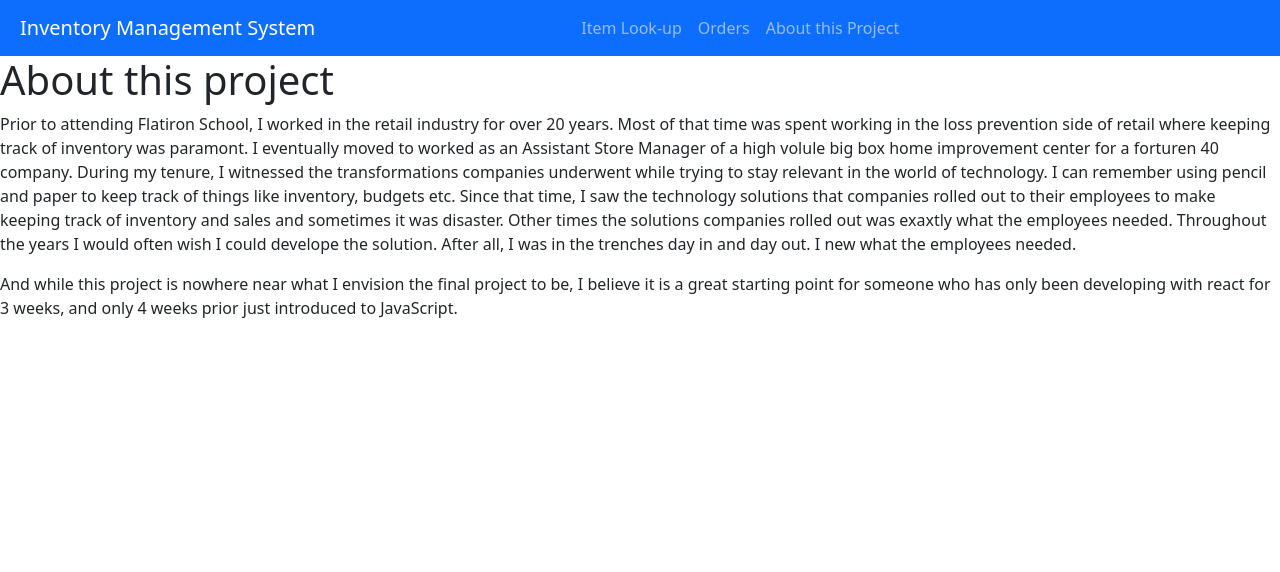
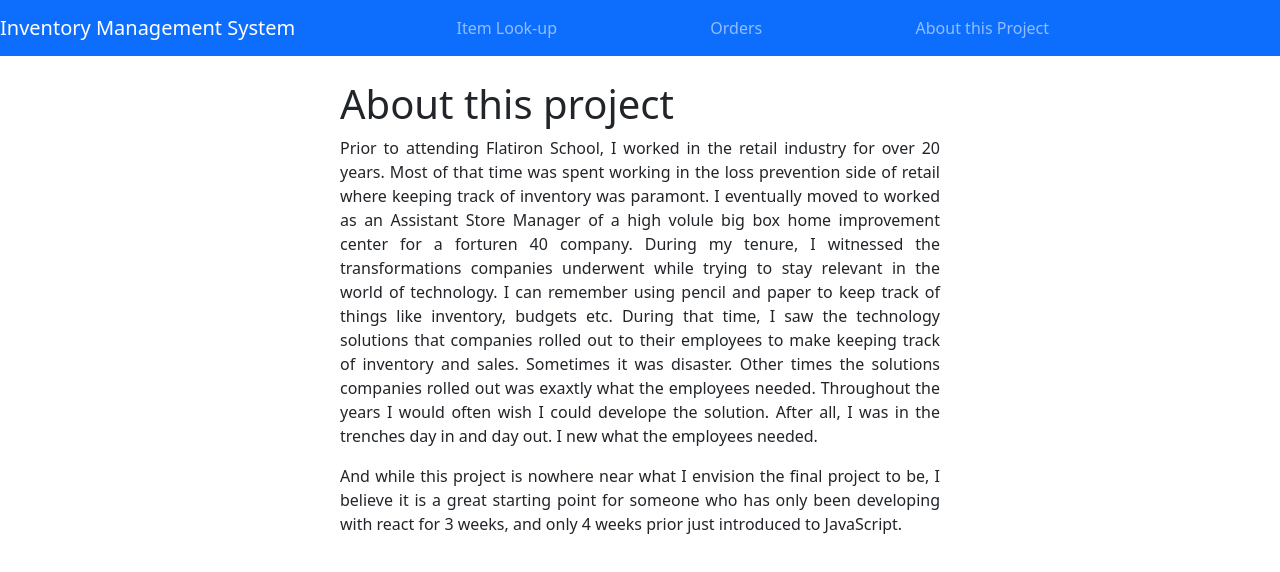
Before and after one commit to Daddaworm/Inventory-Management-System, a React (Create React App) app: page /About in a window 1280 px wide. Shown: the top 572 px of the page. Built offline with nearby package versions, Linux system fonts and the light colour scheme.

Commit message:
Adjusted orders tables

```diff
--- a/db.json
+++ b/db.json
@@ -30,32 +30,20 @@
   ],
   "orders": [
     {
-      "id": 1,
-      "item_number": "",
-      "name": "",
-      "description": "",
-      "image_url": "",
-      "quantity_ordered": ""
-    },
-    {
-      "quantity_ordered": "5",
-      "id": 2
+      "item_number": "600603216237",
+      "name": "Insignia Accessories for Apple Airpods",
+      "description": "Accessories for Apple Airpods",
+      "image_url": "https://www.adorama.com/images/Large/acmv7n2amaa.jpg",
+      "quantity_ordered": "1",
+      "id": 1
     },
     {
       "item_number": "041333703640",
       "name": "Duracell 9v 4-pack batteries",
       "description": "Duracell 9 volt 4-pack of batteries",
       "image_url": "https://m.media-amazon.com/images/I/712WtFmX2eL._AC_SL1500_.jpg",
-      "quantity_ordered": "1",
-      "id": 3
-    },
-    {
-      "item_number": "041333703640",
-      "name": "Duracell 9v 4-pack batteries",
-      "description": "Duracell 9 volt 4-pack of batteries",
-      "image_url": "https://m.media-amazon.com/images/I/712WtFmX2eL._AC_SL1500_.jpg",
-      "quantity_ordered": "5",
-      "id": 4
+      "quantity_ordered": "2",
+      "id": 2
     }
   ]
 }
--- a/src/App.css
+++ b/src/App.css
@@ -1,17 +1,9 @@
-/* * {
-  margin: 0;
-  width: 100%;
-  padding: 0;
-} */
 
-.navbar-brand {
-  padding-left: 20px;
-}
 
 .mr-auto {
-  justify-content: flex-end;
+  justify-content: space-evenly;
   display: flex;
-  min-width: 45vw;
+  min-width: 69vw;
 }
 
 .form-control {
@@ -61,6 +53,13 @@
   height: 100px;
 }
 
+.about-div {
+  margin: auto;
+  text-align: justify;
+  width: 600px;
+  height: 600px;
+}
+
 /* below is styling for table */
 .users {
   table-layout: fixed;
@@ -72,14 +71,23 @@
   width: 10%;
 }
 .row-name {
-  width: 40%;
-}
-.row-job {
   width: 30%;
 }
-.row-email {
-  width: 20%;
+.row-description {
+  width: 30%;
 }
+.row-qty {
+  width: 10%;
+}
+
+.row-price {
+  width: 10%;
+}
+
+.row-image {
+  width: 10%;
+}
+
 .users td {
   white-space: nowrap;
   overflow: hidden;
--- a/src/Components/About.js
+++ b/src/Components/About.js
@@ -6,8 +6,9 @@ class About extends React.Component {
         return(
             <div>
                 <div className='about-div'>
+                    <br/>
                 <h1>About this project</h1>
-                <p>Prior to attending Flatiron School, I worked in the retail industry for over 20 years.  Most of that time was spent working in the loss prevention side of retail where keeping track of inventory was paramont.  I eventually moved to worked as an Assistant Store Manager of a high volule big box home improvement center for a forturen 40 company.  During my tenure, I witnessed the transformations companies underwent while trying to stay relevant in the world of technology.  I can remember using pencil and paper to keep track of things like inventory, budgets etc.  Since that time, I saw the technology solutions that companies rolled out to their employees to make keeping track of inventory and sales and sometimes it was disaster.  Other times the solutions companies rolled out was exaxtly what the employees needed.  Throughout the years I would often wish I could develope the solution.  After all, I was in the trenches day in and day out.  I new what the employees needed.  </p>
+                <p>Prior to attending Flatiron School, I worked in the retail industry for over 20 years.  Most of that time was spent working in the loss prevention side of retail where keeping track of inventory was paramont.  I eventually moved to worked as an Assistant Store Manager of a high volule big box home improvement center for a forturen 40 company.  During my tenure, I witnessed the transformations companies underwent while trying to stay relevant in the world of technology.  I can remember using pencil and paper to keep track of things like inventory, budgets etc.  During that time, I saw the technology solutions that companies rolled out to their employees to make keeping track of inventory and sales. Sometimes it was disaster.  Other times the solutions companies rolled out was exaxtly what the employees needed.  Throughout the years I would often wish I could develope the solution.  After all, I was in the trenches day in and day out.  I new what the employees needed.  </p>
 
                 <p>And while this project is nowhere near what I envision the final project to be, I believe it is a great starting point for someone who has only been developing with react for 3 weeks, and only 4 weeks prior just introduced to JavaScript.</p>
 
@@ -16,5 +17,4 @@ class About extends React.Component {
         )
     }
 }
-
 export default About
--- a/src/Components/FlipCard.js
+++ b/src/Components/FlipCard.js
@@ -2,11 +2,7 @@ import FlipCardBack from './FlipCardBack'
 import FlipCardFront from './FlipCardFront'
 import './flipcard.css'
 
-
-
-
 const FlipCard = (props) => {
-
 
     return (
         <div class="flip-card">
@@ -16,6 +12,5 @@ const FlipCard = (props) => {
             </div>
         </div>
     )
-
 }
 export default FlipCard
--- a/src/Components/FlipCardBack.js
+++ b/src/Components/FlipCardBack.js
@@ -1,9 +1,7 @@
 import React, { useState } from "react"
 
 
-
 const FlipCardBack = (props) => {
-
 
     const [orderQty, setOrderQty] = useState('')
 
@@ -36,7 +34,6 @@ const FlipCardBack = (props) => {
         .then(data => console.log(data))
     }
 
-
     const handleClick = (e) => {
         e.preventDefault()
         const value = e.target.value
@@ -66,7 +63,6 @@ const FlipCardBack = (props) => {
                 <input type='submit' value='Add to order' ></input>
             </form>
             <br/>
-
             <form>
                 <h4>Adjust Inventory</h4>
                 <button onClick={handleClick} value='-'> - </button>
@@ -76,5 +72,4 @@ const FlipCardBack = (props) => {
         </div>
     )
 }
-
 export default FlipCardBack
--- a/src/Components/FlipCardFront.js
+++ b/src/Components/FlipCardFront.js
@@ -2,8 +2,6 @@ import React from 'react'
 
 
 const FlipCardFront = (props) => {
-
-
 
     return (
         <div className="flip-card-front">
@@ -24,5 +22,4 @@ const FlipCardFront = (props) => {
         </div>
     )
 }
-
 export default FlipCardFront
--- a/src/Components/NavBar.js
+++ b/src/Components/NavBar.js
@@ -17,5 +17,4 @@ const NavBar = () => {
         </div>
     );
 };
-
 export default NavBar;
--- a/src/Components/Orders.js
+++ b/src/Components/Orders.js
@@ -1,7 +1,5 @@
 import React, { useEffect, useState } from 'react'
 import OrderCard from './OrderCard'
-
-
 
 const Orders = () => {
 
@@ -17,12 +15,11 @@ const Orders = () => {
 
     return (
         <div>
-            <h2>Below are your current orders:</h2>
+            <h2>Current orders:</h2>
             {order.map(singleOrder => (
                 <OrderCard order={singleOrder}/>
             ))}
         </div>
     )
 }
-
 export default Orders
--- a/src/Components/flipcard.css
+++ b/src/Components/flipcard.css
@@ -43,12 +43,13 @@
 
   /* Style the back side */
 .flip-card-back {
-    background-color: dodgerblue;
+    background-color: grey;
     color: white;
     transform: rotateY(180deg);
 }
 
 .image-style {
+  border: none;
   margin: auto;
   width: 290px;
   height: 235px;
--- a/src/index.css
+++ b/src/index.css
@@ -1,4 +1,5 @@
 body {
+
   margin: 0;
   font-family: -apple-system, BlinkMacSystemFont, 'Segoe UI', 'Roboto', 'Oxygen',
     'Ubuntu', 'Cantarell', 'Fira Sans', 'Droid Sans', 'Helvetica Neue',
```
Also changed, not shown: src/Components/ItemLookup.js (+1 -18 lines), src/Components/OrderCard.js (+0 -7 lines), src/images/pngtree-g20-summit-simple-business-background-image_232742.jpeg (added), 1 other file (tests, documents, lock files or other folders).
